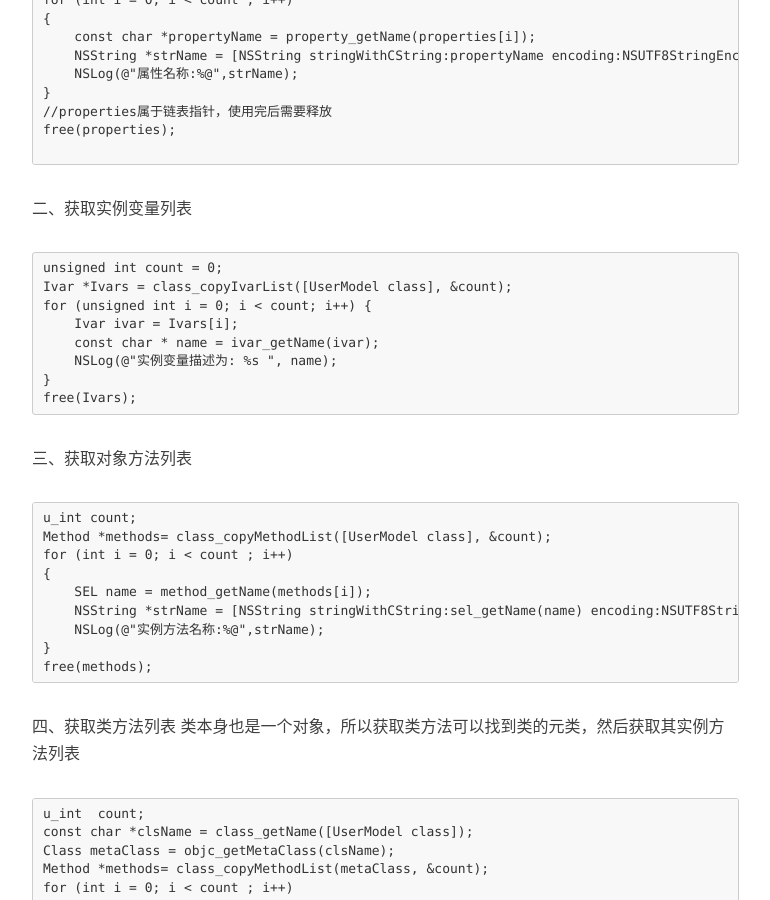
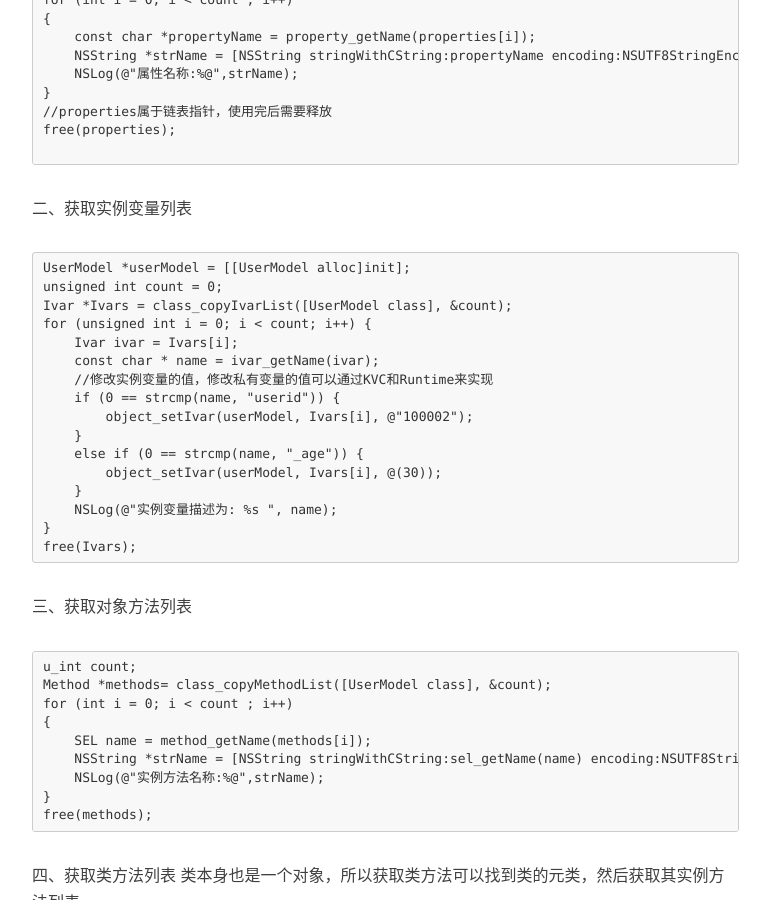
Before and after one commit to xttxqjfg/xttxqjfg.github.io, a Jekyll site: the page built from _posts/201803/2018-03-27-runtime应用.markdown, in a window 1280 px wide and 900 px high, scrolled down 1786 px. Shown: the whole window, without its empty margins (233-1003 px from the left). Built offline with Jekyll 4.4.1, drawn with Linux system fonts in a browser that asks for light colours; nearby versions of some CDN libraries; comment, search, counter and statistics services are not loaded.

Commit message:
no message

````diff
--- a/_posts/201803/2018-03-27-runtime应用.markdown
+++ b/_posts/201803/2018-03-27-runtime应用.markdown
@@ -87,11 +87,19 @@ free(properties);
 二、获取实例变量列表
 
 ```
+UserModel *userModel = [[UserModel alloc]init];
 unsigned int count = 0;
 Ivar *Ivars = class_copyIvarList([UserModel class], &count);
 for (unsigned int i = 0; i < count; i++) {
     Ivar ivar = Ivars[i];
     const char * name = ivar_getName(ivar);
+    //修改实例变量的值，修改私有变量的值可以通过KVC和Runtime来实现
+    if (0 == strcmp(name, "userid")) {
+        object_setIvar(userModel, Ivars[i], @"100002");
+    }
+    else if (0 == strcmp(name, "_age")) {
+        object_setIvar(userModel, Ivars[i], @(30));
+    }
     NSLog(@"实例变量描述为: %s ", name);
 }
 free(Ivars);
````
